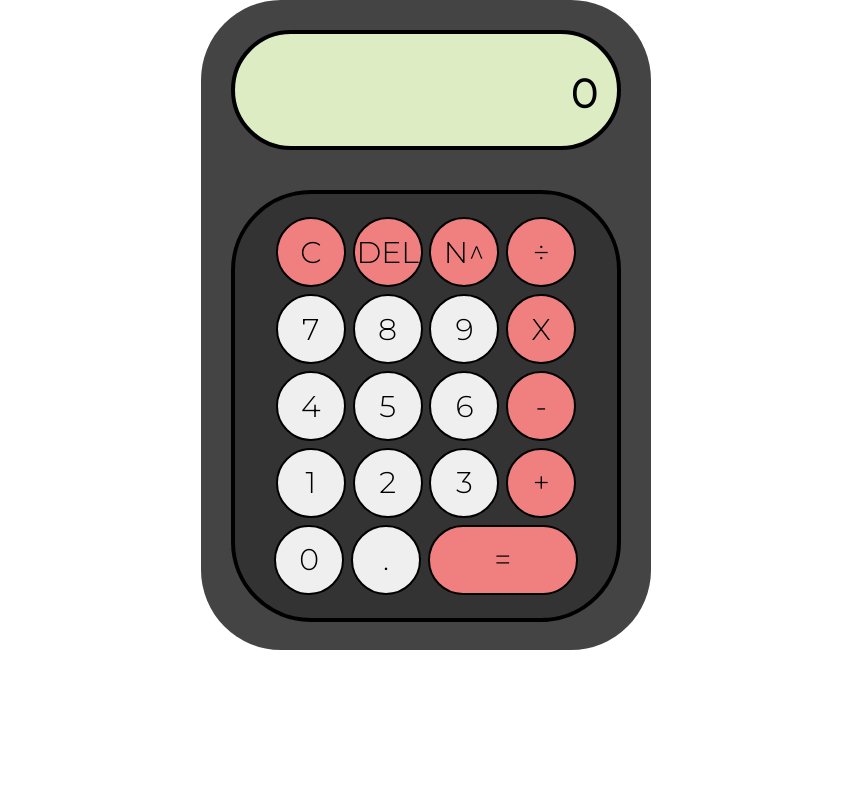
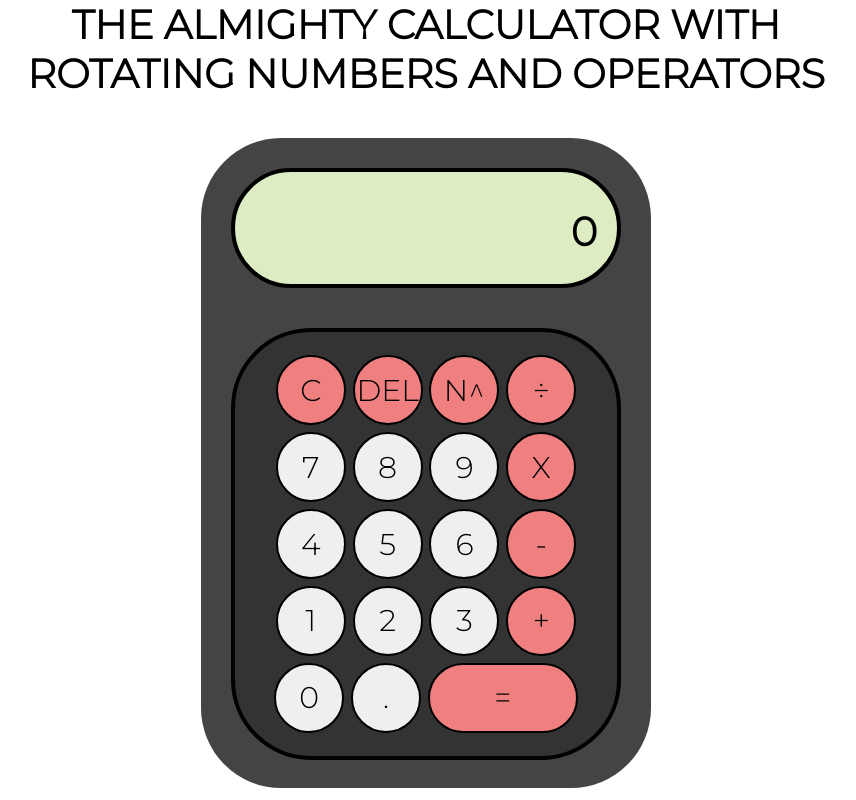
Before and after one commit to RingK27/calculator, a plain HTML site: page index.html in a window 1280 px wide. Shown: the whole page, without its empty margins (214-1070 px from the left). Drawn offline with Linux system fonts and the light colour scheme.

Commit message:
Added title

```diff
--- a/index.html
+++ b/index.html
@@ -11,6 +11,7 @@
     <link rel="stylesheet" href="styles.css">
 </head>
 <body>
+    <p id ="title">THE ALMIGHTY CALCULATOR WITH<br>ROTATING NUMBERS AND OPERATORS</p>
     <div class="container">
         <div class="calculator">
             <div class="display"><p id="display-numbers">0</p></div>
--- a/styles.css
+++ b/styles.css
@@ -3,6 +3,12 @@
     padding: 0;
     box-sizing: border-box;
     font-family: 'Montserrat', sans-serif;
+}
+#title {
+    text-align: center;
+    font-size: 40px;
+    font-weight: bolder;
+    margin-bottom: 40px;
 }
 .container {
     display: flex;
```
